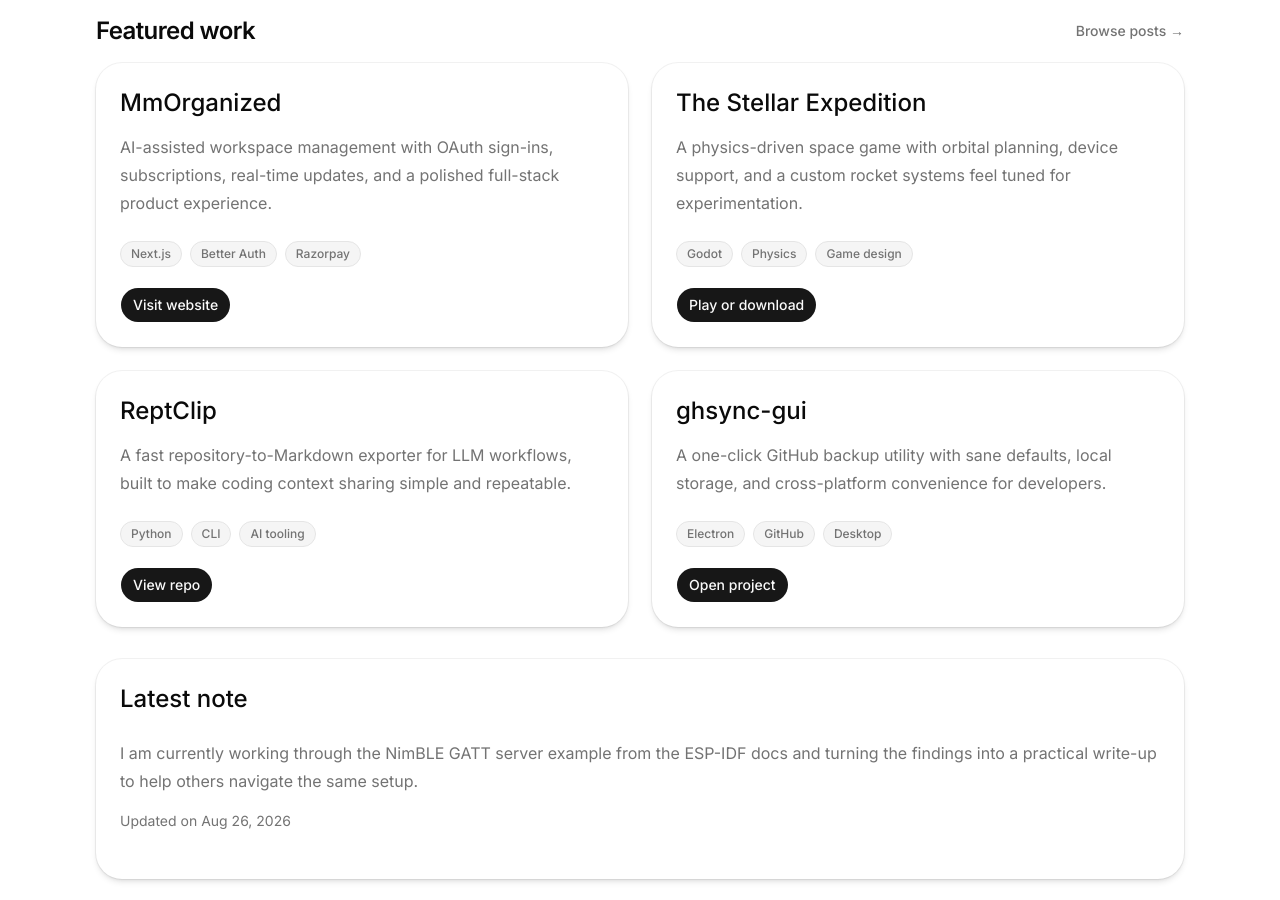
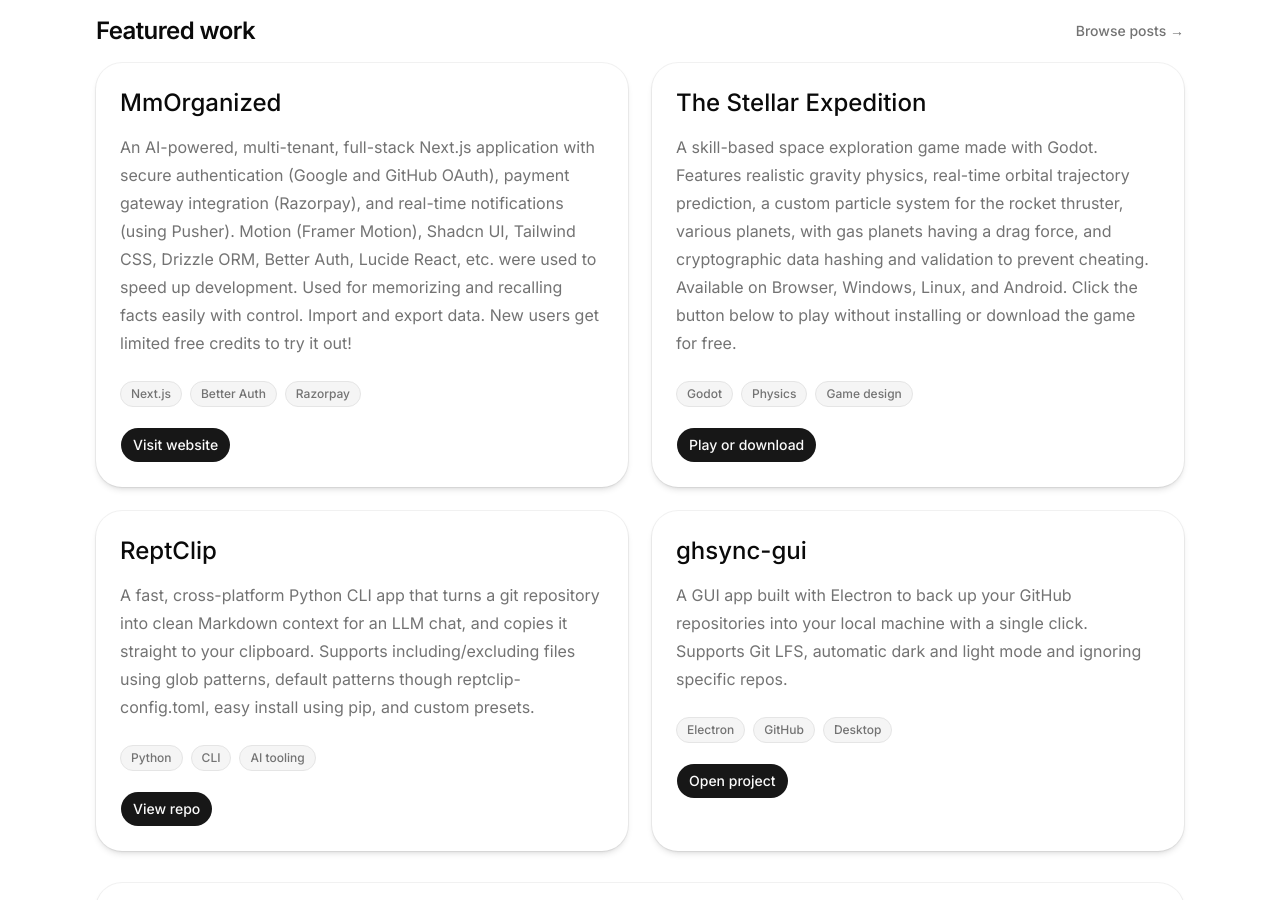
Before and after one commit to effessdev/effessdev.github.io, a Next.js app: page / in a window 1280 px wide. Shown: the part 480-1380 px from the top of the page. Built offline with nearby package versions, Linux system fonts and the light colour scheme.

Commit message:
original text

```diff
--- a/src/app/page.tsx
+++ b/src/app/page.tsx
@@ -12,7 +12,7 @@
   {
     title: "MmOrganized",
     description:
-      "AI-assisted workspace management with OAuth sign-ins, subscriptions, real-time updates, and a polished full-stack product experience.",
+      "An AI-powered, multi-tenant, full-stack Next.js application with               secure authentication (Google and GitHub OAuth), payment gateway               integration (Razorpay), and real-time notifications (using Pusher). Motion (Framer Motion), Shadcn UI, Tailwind CSS, Drizzle ORM, Better Auth, Lucide React, etc. were used to speed up development. Used for memorizing and recalling facts easily with control. Import and export data. New users get limited free credits to try it out!",
     href: "https://mmorganized.vercel.app",
     label: "Visit website",
     tags: ["Next.js", "Better Auth", "Razorpay"],
@@ -20,7 +20,7 @@
   {
     title: "The Stellar Expedition",
     description:
-      "A physics-driven space game with orbital planning, device support, and a custom rocket systems feel tuned for experimentation.",
+      "A skill-based space exploration game made with Godot. Features realistic gravity physics, real-time orbital trajectory prediction, a custom particle system for the rocket thruster, various planets, with gas planets having a drag force, and cryptographic data hashing and validation to prevent cheating. Available on Browser, Windows, Linux, and Android. Click the button below to play without installing or download the game for free.",
     href: "https://effessdev.itch.io/the-stellar-expedition",
     label: "Play or download",
     tags: ["Godot", "Physics", "Game design"],
@@ -28,7 +28,7 @@
   {
     title: "ReptClip",
     description:
-      "A fast repository-to-Markdown exporter for LLM workflows, built to make coding context sharing simple and repeatable.",
+      "A fast, cross-platform Python CLI app that turns a git repository into clean Markdown context for an LLM chat, and copies it straight to your clipboard. Supports including/excluding files using glob patterns, default patterns though reptclip-config.toml, easy install using pip, and custom presets.",
     href: "https://github.com/effessdev/reptclip",
     label: "View repo",
     tags: ["Python", "CLI", "AI tooling"],
@@ -36,7 +36,7 @@
   {
     title: "ghsync-gui",
     description:
-      "A one-click GitHub backup utility with sane defaults, local storage, and cross-platform convenience for developers.",
+      "A GUI app built with Electron to back up your GitHub repositories into your local machine with a single click. Supports Git LFS, automatic dark and light mode and ignoring specific repos.",
     href: "https://github.com/effessdev/ghsync-gui",
     label: "Open project",
     tags: ["Electron", "GitHub", "Desktop"],
```
